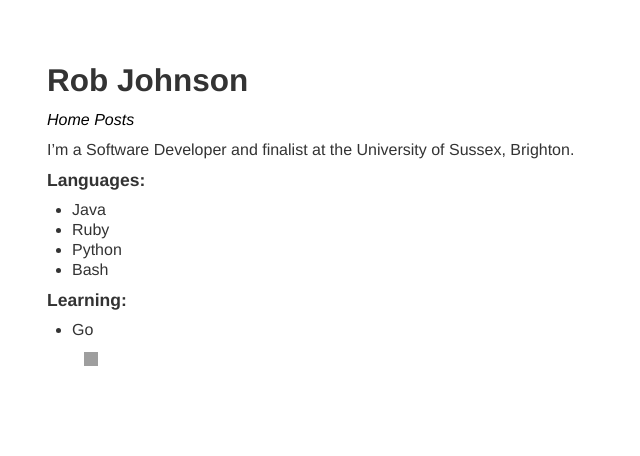
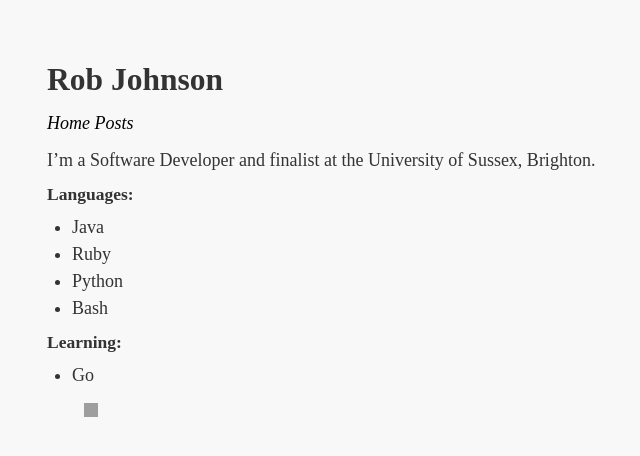
Before and after one commit to Rob-Johnson/rob-johnson.me, a Jekyll site: the page built from index.md, in a window 1280 px wide. Shown: the top 456 px of the page, without its empty margins (308-948 px from the left). Built offline with Jekyll 4.4.1, drawn with Linux system fonts in a browser that asks for light colours; nearby versions of some CDN libraries; some web fonts are replaced; Markdown is read by kramdown in place of the engine named in the settings; grey boxes are pictures that could not be loaded.

Commit message:
add latex font, modify background color

```diff
--- a/css/home.css
+++ b/css/home.css
@@ -1,8 +1,23 @@
 body {
+  font-family: 'cmu-classic', serif;
+  font-size: 18px;
+  line-height: 150%;
   padding-top: 50px;
-  font-size: 16px;
+  background: #f8f8f8;
+}
+li {
+  line-height: 150%;
+}
+#social {
+  padding-top: 20px;
 }
 a {
   color: #000000;
   font-style: italic;
 }
+@font-face {
+  font-family: 'cmu-classic';
+  font-style: normal;
+  font-weight: normal;
+  src: local('cmu-classic'), url('http://fs.rob-johnson.me/cmunorm.ttf') format('truetype');
+}
```
Also changed, not shown: css/home.less (+20 -1 lines).
